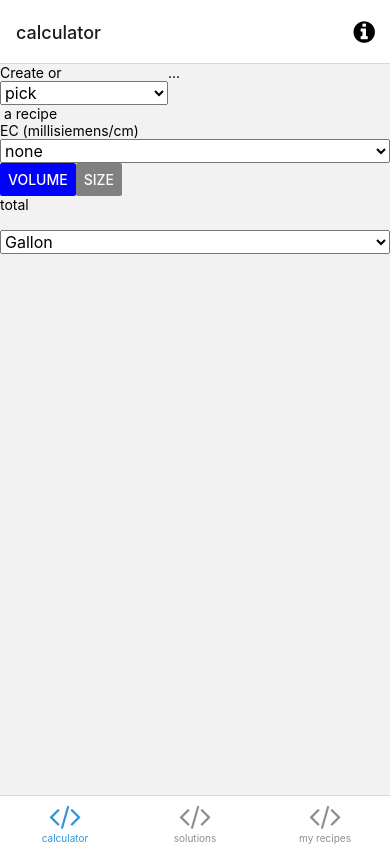
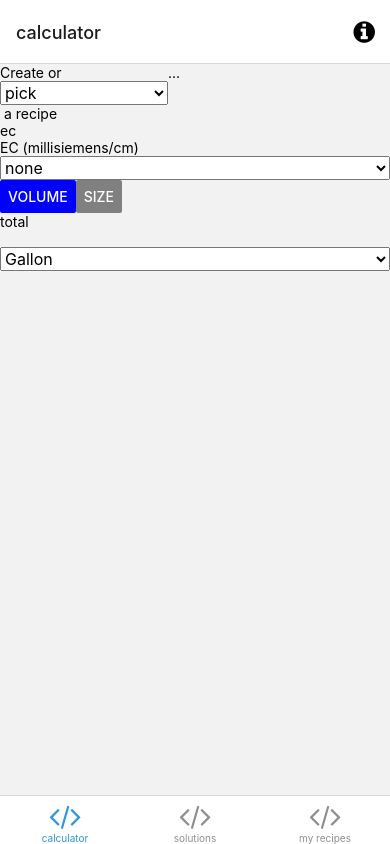
Before and after one commit to niole/hydrocalc-mobile, a React Native app: screen /Calculator in a window 390 px wide. Built offline with nearby package versions, Linux system fonts and the light colour scheme; what expo-linking would draw is missing.

Commit message:
Use validated input for all inptus

```diff
--- a/screens/Calculator.tsx
+++ b/screens/Calculator.tsx
@@ -1,8 +1,9 @@
 import * as React from 'react';
-import { TextInput, Picker, Button, Text, View } from 'react-native';
+import { Picker, View } from 'react-native';
 
 import { Tabs, Tab } from '../components/Tabs';
 import { BucketSize, SetRecipes, Recipe, Solution } from '../globalState';
+import { ValidatedTextInput } from '../components/ValidatedTextInput';
 import { ValidatedSizeForm } from '../components/ValidatedSizeForm';
 import { ValidatedVolumeForm } from '../components/ValidatedVolumeForm';
 import { RootTabScreenProps } from '../types';
@@ -38,7 +39,7 @@ export default function Calculator({ solutions, recipes, navigation }: RootTabSc
     <Screen title="calculator">
       <View>
         <CalculatedRecipeView recipes={recipes} defaultRecipe={wipRecipe} />
-        <TextInput placeholder="EC (millisiemens/cm)" onChangeText={handleSetEc(setEc)} />
+        <ValidatedTextInput label="ec" placeholder="EC (millisiemens/cm)" onChangeText={handleSetEc(setEc)} />
         <Picker onValueChange={handleSetSolution(setSolution, solutions)}>
           <Picker.Item label="none" value={undefined} />
           {solutions.map(s => <Picker.Item label={s.name} value={s.name}/>)}
```
